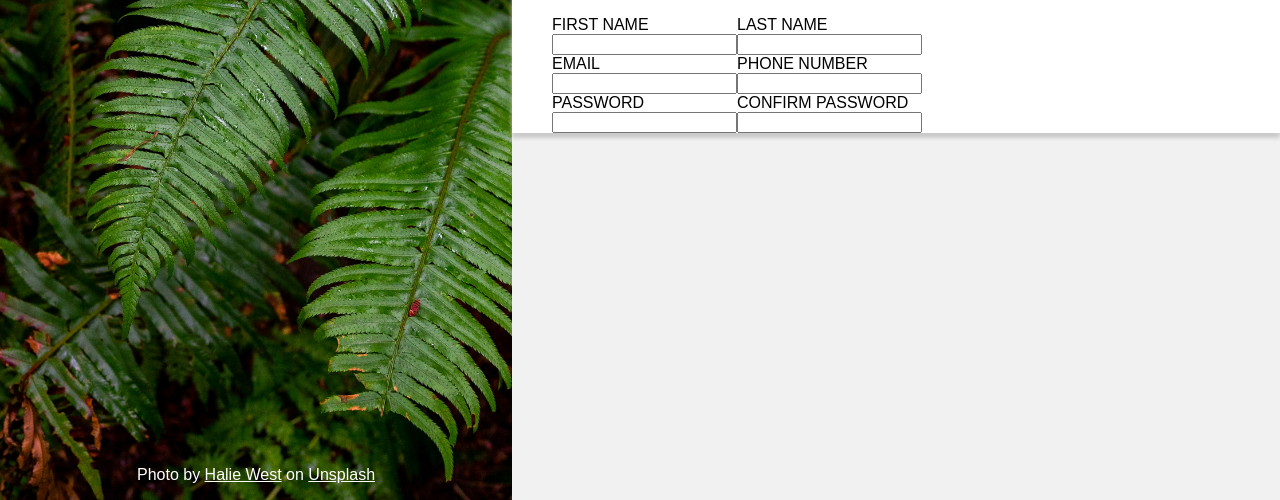
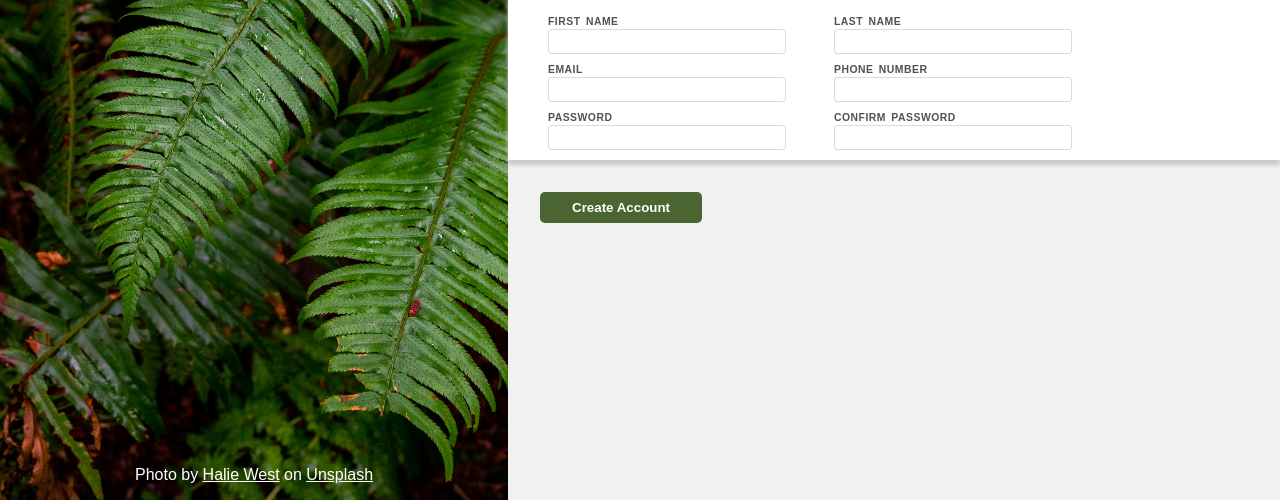
Before and after one commit to Aripov-Sirojiddin/Project-Sign-up-Form, a plain HTML site: page index.html in a window 1280 px wide. Shown: the part 300-800 px from the top of the page. Drawn offline with Linux system fonts and the light colour scheme.

Commit message:
Forms styled completely according to design screenshot

```diff
--- a/index.html
+++ b/index.html
@@ -26,10 +26,11 @@
                 realize your deepest dreams. Sign up <em>now</em> to get started.</h2>
             <h2>You <em>know</em> you want to.</h2>
         </div>
+        <form action="POST">
             <div class="white-box">
                 <h3>Let's do this!</h3>
-            <form action="POST">
                 <div class="forms-container">
+                    <div class="form-container">
                         <label for="firstName">FIRST NAME</label>
                         <input type="text" name="firstName" id="firstName">
                         <label for="email">EMAIL</label>
@@ -37,7 +38,7 @@
                         <label for="password">PASSWORD</label>
                         <input type="password">
                     </div>
-                <div class="forms-container">
+                    <div class="form-container">
                         <label for="lastName">LAST NAME</label>
                         <input type="text" name="lastName" id="firstName">
                         <label for="phoneNumber">PHONE NUMBER</label>
@@ -45,8 +46,10 @@
                         <label for="confirmPassword">CONFIRM PASSWORD</label>
                         <input type="password">
                     </div>
+                </div>
+            </div>
+            <input type="submit" value="Create Account">
         </form>
-        </div>
     </div>
 </body>
 
--- a/style.css
+++ b/style.css
@@ -1,6 +1,12 @@
-html{
+@font-face {
+    font-family: OdinFont;
+    src: url(./assets/Norse-Bold.otf);
+}
+
+html {
     height: 100%;
 }
+
 body {
     font-family: Arial, Helvetica, sans-serif;
     margin: 0;
@@ -9,9 +15,18 @@ body {
     display: flex;
 }
 
-@font-face {
-  font-family: OdinFont;
-  src: url(./assets/Norse-Bold.otf);
+form>input {
+    border: none;
+    border-radius: 5px;
+    padding: 0.5rem 2rem 0.5rem;
+    font-weight: bold;
+    margin: 2rem;
+    color: white;
+    background-color: rgb(74, 100, 50);
+}
+
+form .white-box {
+    padding-inline-end: 20vh;
 }
 
 .side-image {
@@ -21,7 +36,7 @@ body {
     justify-content: space-between;
     background-image: url(./assets/halie-west-25xggax4bSA-unsplash.jpg);
     background-size: cover;
-    object-fit:scale-down;
+    object-fit: scale-down;
     height: 100%;
 }
 
@@ -34,20 +49,25 @@ body {
     align-items: center;
 
 }
+
 .side-image div img {
     width: 15%;
     margin-block: 10px;
 }
+
 .side-image div p {
     color: white;
     margin: 0;
     font-size: 12vh;
     font-family: OdinFont;
 }
-.side-image p, .side-image p a {
+
+.side-image p,
+.side-image p a {
     text-align: center;
     color: white;
 }
+
 .content {
     flex: 1.5;
     background: #f1f1f1;
@@ -57,7 +77,7 @@ body {
     padding-top: 15vh;
     padding-inline-start: 5vh;
     padding-inline-end: 20vh;
-    font-size:80%;
+    font-size: 80%;
 }
 
 .content .white-box {
@@ -69,7 +89,37 @@ body {
 
 .forms-container {
     display: flex;
+}
+
+.form-container {
+    flex: 1;
+    margin-right: 3rem;
+    display: flex;
     flex-direction: column;
+}
+
+.form-container label {
+    font-weight: bold;
+    color: rgb(81, 81, 81);
+    font-size: 65%;
+    word-spacing: 2px;
+    letter-spacing: 0.5px;
+    margin-bottom: 2px;
+}
+
+.form-container input {
+    margin-bottom: 10px;
+    font-size: large;
+    border: 1px solid #dbdbdb;
+    border-radius: 3px;
+}
+
+.form-container input:focus {
+    box-shadow: 0px 5px 5px rgb(202, 202, 202);
+}
+
+.form-container input:invalid {
+    border: 1px solid red;
 }
 
 .white-box form {
```
Lines whose indentation alone changed are shown as unchanged.
